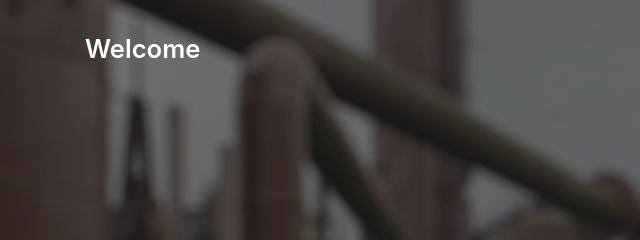
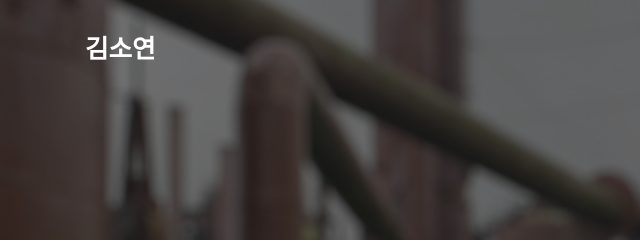
Before and after one commit to tksoyk/tksoyk.github.io, a plain HTML site: page index.html in a window 1280 px wide. Shown: the top 240 px of the page, 0-640 px from the left. Drawn offline with Linux system fonts and the light colour scheme; files whose address does not match are found by name.

Commit message:
in korean

```diff
--- a/index.html
+++ b/index.html
@@ -37,7 +37,7 @@
   <!--/ Nav Star /-->
   <nav class="navbar navbar-b navbar-trans navbar-expand-md fixed-top" id="mainNav">
     <div class="container">
-      <a class="navbar-brand js-scroll" href="#page-top">Welcome</a>
+      <a class="navbar-brand js-scroll" href="#page-top">김소연</a>
       <button class="navbar-toggler collapsed" type="button" data-toggle="collapse" data-target="#navbarDefault"
         aria-controls="navbarDefault" aria-expanded="false" aria-label="Toggle navigation">
         <span></span>
```
